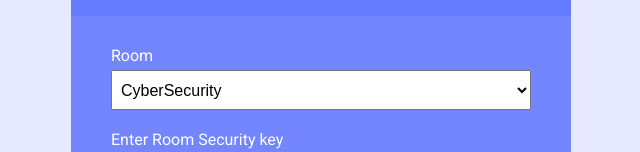
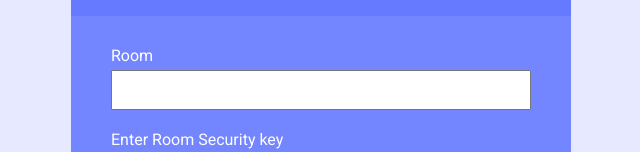
Before and after one commit to tejaspradhan/End-To-End-Encrypted-Secure-Chat-Application, a website: page public/createRoom.html in a window 1280 px wide. Shown: the part 142-294 px from the top of the page, without its empty margins (319-959 px from the left). Drawn offline with Linux system fonts and the light colour scheme.

Commit message:
changed front end for room

```diff
--- a/public/createRoom.html
+++ b/public/createRoom.html
@@ -23,14 +23,7 @@
 
 					<div class="form-control">
 						<label for="room">Room </label>
-						<select name="room" id="room">
-							<option value="CyberSecurity">CyberSecurity</option>
-							<option value="DAA">DAA</option>
-							<option value="DataScience">DataScience</option>
-							<option value="OperatingSystem">OperatingSystem</option>
-							<option value="AI">AI</option>
-							<option value="ASE">ASE</option>
-						</select>
+						<input type="text" id="room" name="room">
 					</div>
 					<div class="form-control">
 							<div class="key">
```
Also changed, not shown: public/chat.html (+1 -0 lines), public/index.html (+3 -0 lines).
